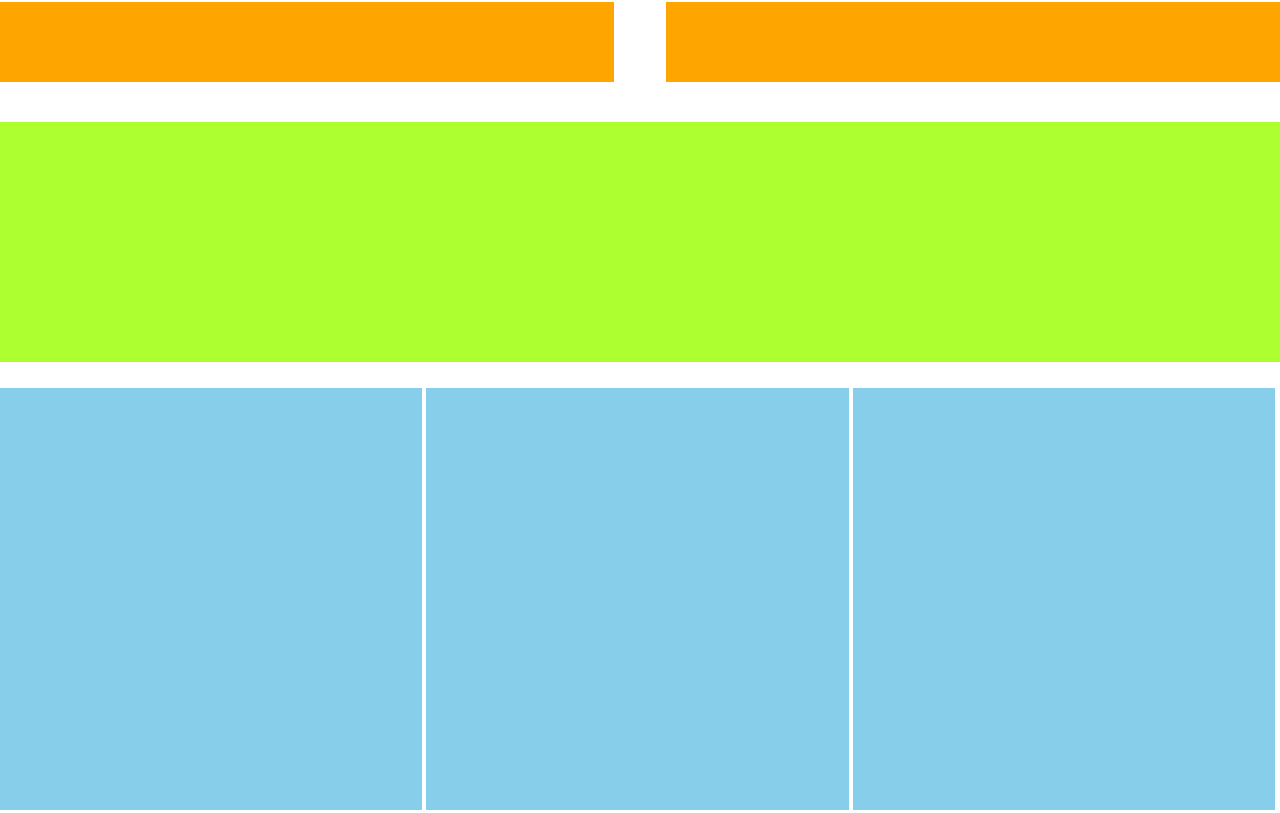
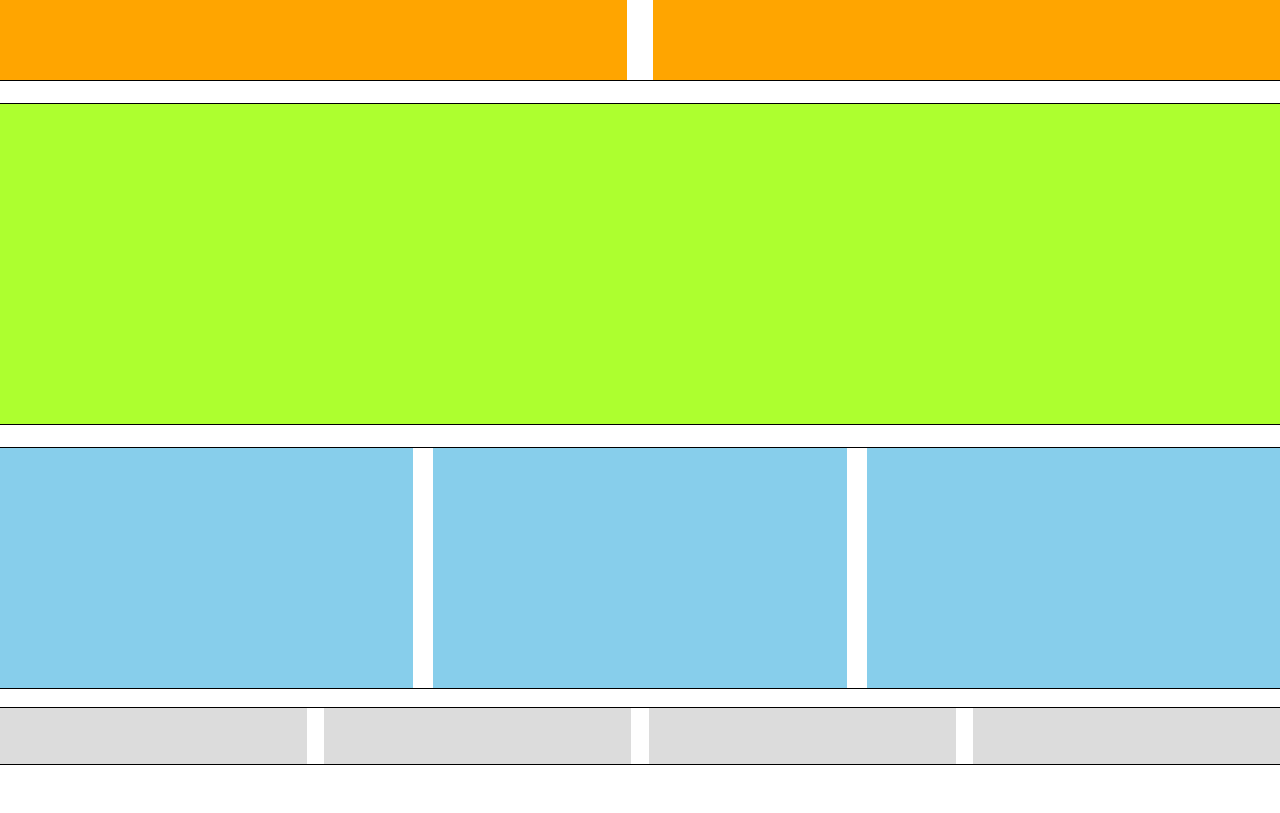
Before and after one commit to MunchQuim/enfocat, a plain HTML site: page Css/ejercicio_330.html in a window 1280 px wide. Shown: the top 813 px of the page. Drawn offline with Linux system fonts and the light colour scheme.

Commit message:
casi terminado ejercicio 330

```diff
--- a/Css/ejercicio_330.css
+++ b/Css/ejercicio_330.css
@@ -1,74 +1,133 @@
 body {
   margin: 0px;
-}
-div {
-  width: 100vw;
-
-  margin-top: 2px;
-  margin-bottom: 2px;
 }
 
 .naranja {
   background-color: orange;
-  height: 5vh;
+  width: 100%;
+  height: 45%;
 }
 .verde {
   background-color: greenyellow;
-  margin-bottom: 3vh;
-  margin-top: 3vh;
-  clear: both;
-  height: 20vh;
+  width: 100%;
+  height: 100%;
 }
 .azul {
   background-color: skyblue;
-  height: 8vh;
+  width: 100%;
+  height: 30%;
 }
 .gris {
-  background-color: grey;
-  height: 8vh;
-  width: 48vw;
+  background-color: gainsboro;
+  width: 49%;
+  height: 45%;
 }
-.izq {
-  float: left;
+.container-1 {
+  outline: solid 1px black;
+  width: 100vw;
+  height: 15vh;
+  display: flex;
+  flex-direction: column;
+  justify-content: space-between;
 }
-.der {
-  float: right;
+.container-2 {
+  outline: solid 1px black;
+  width: 100vw;
+  height: 25vh;
+  margin-top: 2.5vh;
+  margin-bottom: 2.5vh;
 }
-.cuerpo-4 {
-  margin-bottom: 3vh;
+.container-3 {
+  outline: solid 1px black;
+  width: 100vw;
+  height: 30vh;
+  display: flex;
+  flex-direction: column;
+  justify-content: space-between;
+}
+.container-4 {
+  outline: solid 1px black;
+  width: 100vw;
+  height: 20vh;
+  margin-top: 2.5vh;
+  margin-bottom: 2.5vh;
+  display: flex;
+  flex-wrap: wrap;
+  justify-content: space-between;
+}
+.pie-3 {
+  align-self: flex-end;
 }
 .pie-4 {
-  margin-bottom: 5vh;
+  align-self: flex-end;
 }
 /*para movil*/
 @media (max-width: 320px) {
+  /*container-1{
+    height: 15vh;*/
+  .container-2 {
+    height: 12.5vh; /*+5*/
+  }
+  .container-3 {
+    height: 55vh;
+  }
+  .container-4 {
+    height: 9.5vh; /*+2.5*/
+    margin-bottom: 0.5vh;
+  }
+  .pie-2 {
+    display: none;
+  }
+  .pie-3 {
+    display: none;
+  }
+  .pie-4 {
+    display: none;
+  }
+  .gris {
+    width: 100%;
+    height: 100%;
+  }
 }
 /*para monitor*/
-@media (min-width: 850px) {
+@media (min-width: 900px) {
   .naranja {
+    width: 49%;
+    height: 100%;
+  }
+  .container-1 {
     height: 10vh;
+    /* display: flex; */
+    flex-direction: row;
+    justify-content: space-between;
   }
-  .encabezado-1 {
-    float: left;
-    width: 48vw;
+  .container-2 {
+    height: 40vh;
+    margin-top: 3vh;
+    margin-bottom: 3vh;
   }
-  .encabezado-2 {
-    float: right;
-    width: 48vw;
-    margin-bottom: 5vh;
+  .container-3 {
+    width: 100vw;
+    height: 30vh;
+    display: flex;
+    flex-direction: row;
+    justify-content: space-between;
   }
-  .verde {
-    height: 30vh;
+  .azul {
+    width: 32.3%;
+    height: 100%;
   }
-  .azul{
-    float: left;
-    width: 33vw;
-    height: 33vw ;
+  .container-4 {
+    width: 100vw;
+    height: 7vh;
+    margin-top: 2.5vh;
+    margin-bottom: 2.5vh;
+    display: flex;
+    justify-content: space-between;
+    /*falta quitar 3vh*/
   }
-  .cuerpo-3{
-    margin-inline: 0.5vh;
-
+  .gris {
+    width: 24%;
+    height: 100%;
   }
-  .gris{
-      }
 }
--- a/Css/ejercicio_330.html
+++ b/Css/ejercicio_330.html
@@ -8,19 +8,26 @@
     <link rel="stylesheet" href="ejercicio_330.css" />
   </head>
   <body>
-    <header>
+    <header></header>
+    <main>
+      <div class="container-1">
         <div class="encabezado-1 naranja"></div>
         <div class="encabezado-2 naranja"></div>
-    </header>
-    <main>
+      </div>
+      <div class="container-2">
         <div class="cuerpo-1 verde"></div>
+      </div>
+      <div class="container-3">
         <div class="cuerpo-2 azul"></div>
         <div class="cuerpo-3 azul"></div>
         <div class="cuerpo-4 azul"></div>
+      </div>
+      <div class="container-4">
         <div class="pie-1 izq gris"></div>
         <div class="pie-2 der gris"></div>
         <div class="pie-3 izq gris"></div>
         <div class="pie-4 der gris"></div>
+      </div>
     </main>
     <footer></footer>
   </body>
```
Lines whose indentation alone changed are shown as unchanged.
